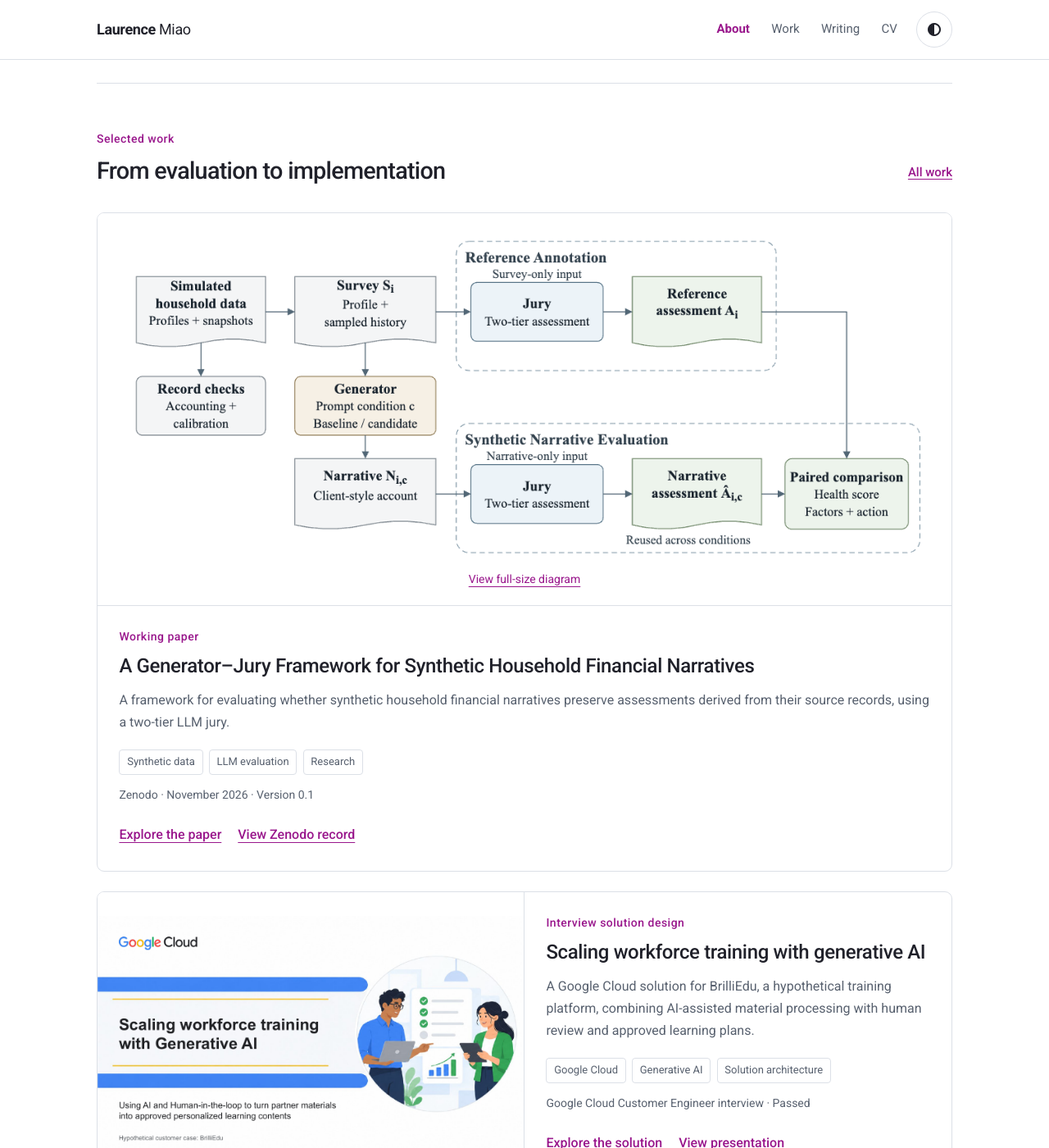
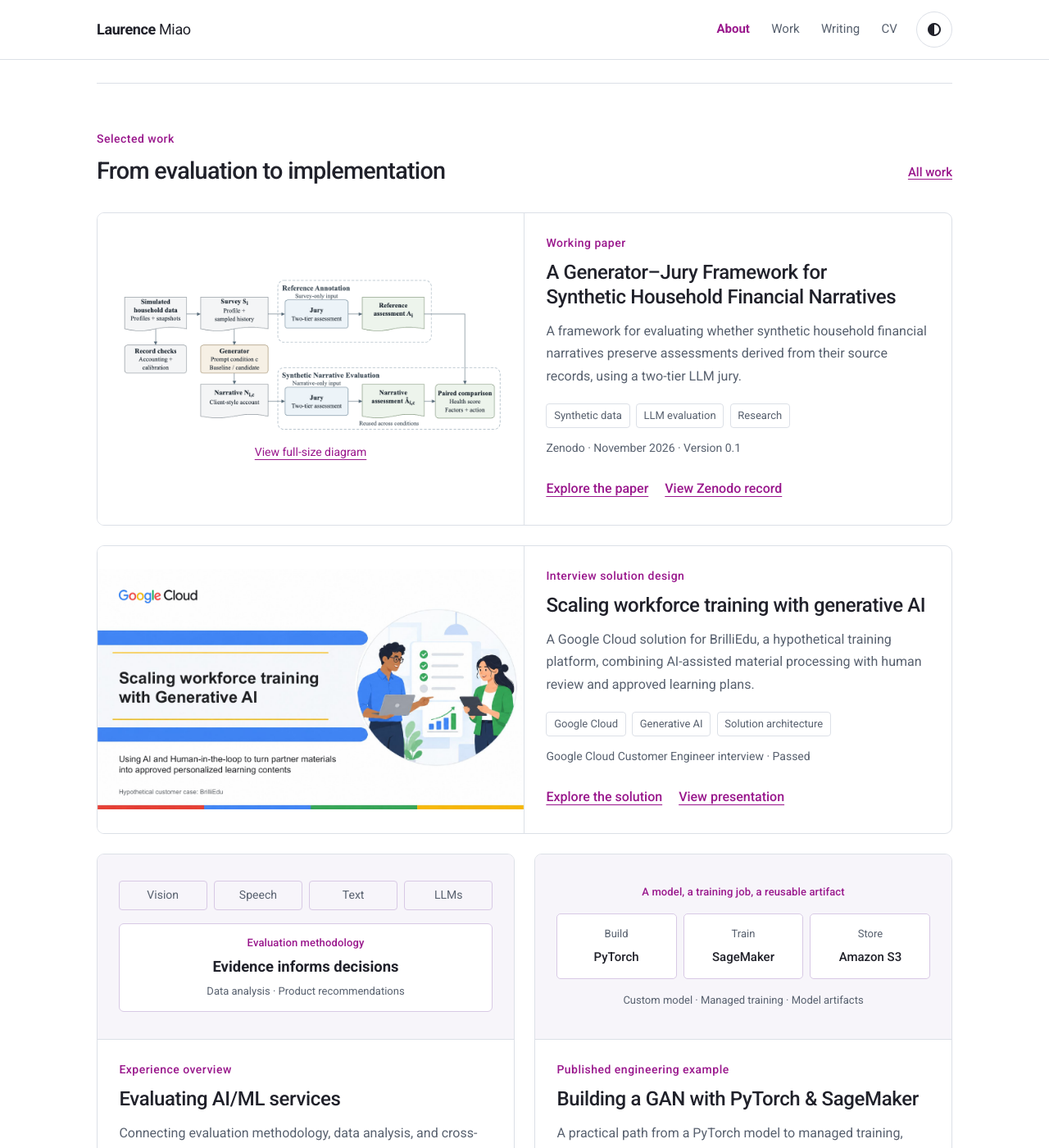
Before and after one commit to laurence-miao/laurence-miao.github.io, a Jekyll site: the page built from index.md, in a window 1280 px wide and 1400 px high, scrolled down 605 px. Shown: the whole window at 82% size. Built offline with Jekyll 4.4.1, drawn with Linux system fonts in a browser that asks for light colours; nearby versions of some CDN libraries; grey boxes are pictures that could not be loaded.

Commit message:
Constrain paper diagram to existing layout

```diff
--- a/_includes/project_cards.html
+++ b/_includes/project_cards.html
@@ -1,6 +1,6 @@
 <div class="project-grid">
   {% for item in include.items %}
-  <article class="project-card{% if item.featured %} featured-project{% endif %}{% if item.visual == 'generator-jury' %} diagram-project{% endif %}">
+  <article class="project-card{% if item.featured %} featured-project{% endif %}">
     {% include work_visual.html visual=item.visual %}
     <div class="project-body">
       <p class="eyebrow">{{ item.type }}</p>
--- a/assets/css/main.css
+++ b/assets/css/main.css
@@ -138,7 +138,6 @@ html[data-theme-setting="light"] #light-toggle-light { display: inline-block; }
 .project-grid { display: grid; grid-template-columns: repeat(2, minmax(0, 1fr)); gap: 1.5rem; }
 .project-card { min-width: 0; display: flex; flex-direction: column; border: 1px solid var(--global-divider-color); border-radius: 9px; overflow: hidden; background: var(--global-card-bg-color); }
 .project-card.featured-project { grid-column: 1 / -1; display: grid; grid-template-columns: repeat(2, minmax(0, 1fr)); }
-.project-card.featured-project.diagram-project { grid-template-columns: minmax(0, 1fr); }
 .project-body { display: flex; flex: 1; flex-direction: column; padding: 1.65rem; }
 .project-body h2, .project-body h3 { font-size: 1.5rem; margin-bottom: .8rem; }
 .project-body h2 a, .project-body h3 a { color: var(--global-text-color); text-decoration: none; }
@@ -153,9 +152,8 @@ html[data-theme-setting="light"] #light-toggle-light { display: inline-block; }
 .presentation-visual { min-height: 0; padding: 0; background: #ffffff; }
 .presentation-visual img { display: block; width: 100%; height: auto; }
 .featured-project > .work-visual { border-bottom: 0; border-right: 1px solid var(--global-divider-color); }
-.featured-project.diagram-project > .work-visual { border-right: 0; border-bottom: 1px solid var(--global-divider-color); }
 .paper-visual { min-height: 0; padding: 1.25rem; background: #ffffff; }
-.paper-visual > a { display: block; color: #99178c; }
+.paper-visual > a { display: block; width: 100%; max-width: 30rem; margin-inline: auto; color: #99178c; }
 .paper-visual img { display: block; width: 100%; height: auto; }
 .diagram-caption { display: block; margin-top: .75rem; font-size: .875rem; text-align: center; }
 .presentation-meta { color: var(--global-text-color-light); font-size: .875rem; }
@@ -209,6 +207,7 @@ html[data-theme-setting="light"] #light-toggle-light { display: inline-block; }
 .badge { display: inline-block; padding: .3rem .6rem; border: 1px solid var(--global-divider-color); border-radius: 4px; font-size: .8125rem; line-height: 1.4; color: var(--global-theme-color); font-weight: 500; background: var(--surface); }
 .work-page { max-width: 850px; margin-inline: auto; }
 .work-page > .work-visual { border: 1px solid var(--global-divider-color); border-radius: 8px; margin: 2rem 0 3rem; }
+.work-page > .paper-visual { max-width: 37.5rem; margin-inline: auto; }
 .work-page .visual-core { max-width: 540px; width: 100%; margin-inline: auto; }
 .work-page .visual-topics { max-width: 540px; width: 100%; margin-inline: auto; }
 .work-facts { display: flex; gap: 3rem; flex-wrap: wrap; margin: 1.5rem 0 0; }
```
